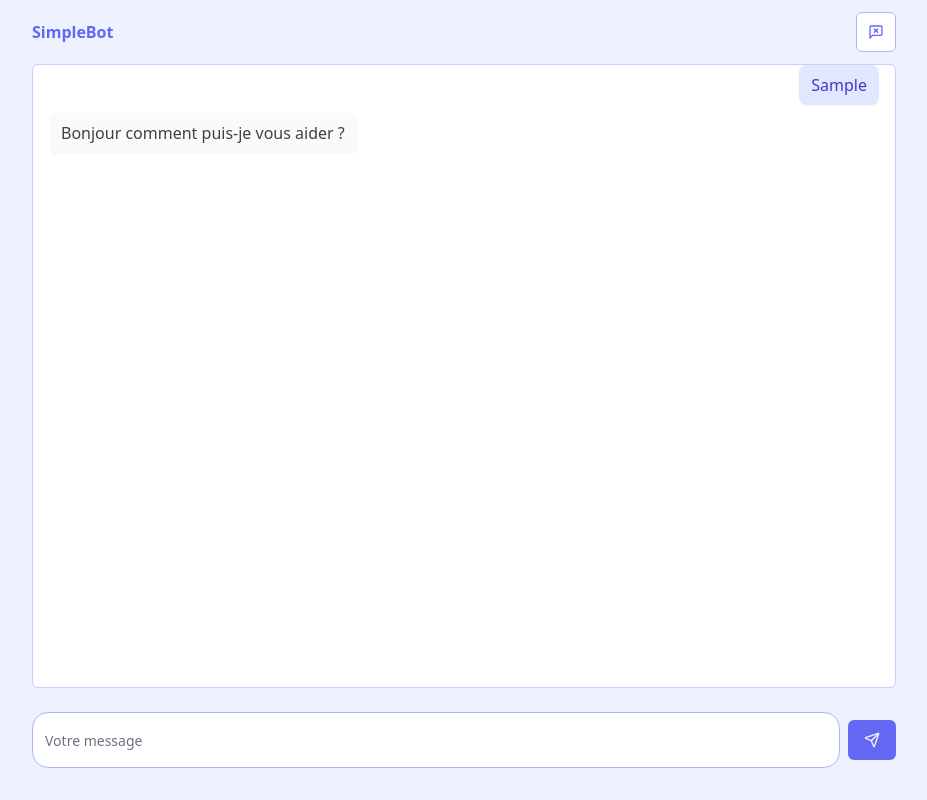
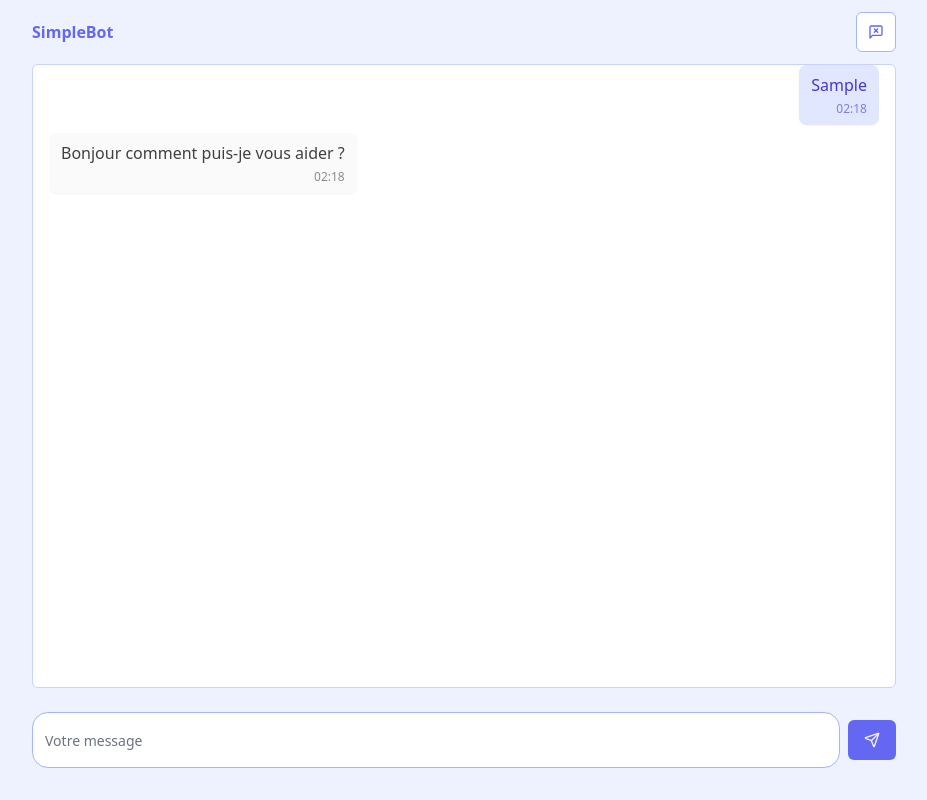
Before and after one commit to mimccio/simplebot, a React (Vite) app: page / in a window 1280 px wide. Both pictures are taken after typing "Sample" into the empty fields and a click on the button 1048 px from the left and 740 px from the top of the page. Shown: the whole page, without its empty margins (176-1103 px from the left). Built offline with nearby package versions, Linux system fonts and the light colour scheme.

Commit message:
add time to message

```diff
--- a/package.json
+++ b/package.json
@@ -17,6 +17,7 @@
     "@radix-ui/react-slot": "^1.1.1",
     "class-variance-authority": "^0.7.1",
     "clsx": "^2.1.1",
+    "date-fns": "^4.1.0",
     "lucide-react": "^0.471.1",
     "react": "^18.3.1",
     "react-dom": "^18.3.1",
--- a/src/app/components/message-list.tsx
+++ b/src/app/components/message-list.tsx
@@ -1,4 +1,5 @@
 import type { RefObject } from 'react'
+import { format } from 'date-fns'
 import SyncLoader from 'react-spinners/SyncLoader'
 
 import { ScrollArea } from '@/common/ui/scroll-area'
@@ -19,7 +20,8 @@ export const MessageList = ({ listRef, messageList, isLoading }: Props) => {
             <span
               className={`xs:max-w-[90%] flex flex-col gap-1 rounded-lg px-3 py-2 shadow-sm md:max-w-[70%] ${msg.isBot ? 'bg-neutral-50 text-neutral-700' : 'bg-indigo-100 text-indigo-700'}`}
             >
-              {msg.text}
+              <span>{msg.text}</span>
+              <span className="self-end text-xs opacity-60">{format(msg.datetime, 'hh:mm')}</span>
             </span>
           </li>
         ))}
--- a/src/app/hooks/use-chat.ts
+++ b/src/app/hooks/use-chat.ts
@@ -65,12 +65,15 @@ export const useChat = () => {
     try {
       if (isLoading || !message.length) return
 
-      setMessageList((prevList) => [...prevList, { text: message }])
+      setMessageList((prevList) => [...prevList, { text: message, datetime: new Date() }])
       form.reset({ message: '' })
       setIsLoading(true)
       const response = await getBotResponse(message.trim().toLowerCase())
       setIsLoading(false)
-      setMessageList((prevList) => [...prevList, { text: response.text, isBot: true }])
+      setMessageList((prevList) => [
+        ...prevList,
+        { text: response.text, isBot: true, datetime: new Date() },
+      ])
     } catch (error) {
       // TODO: handle error with toast
       console.log(error)
--- a/src/app/types/message.ts
+++ b/src/app/types/message.ts
@@ -1,4 +1,5 @@
 export interface Message {
   text: string
+  datetime: Date
   isBot?: boolean
 }
```
Also changed, not shown: 1 other file (tests, documents, lock files or other folders).
